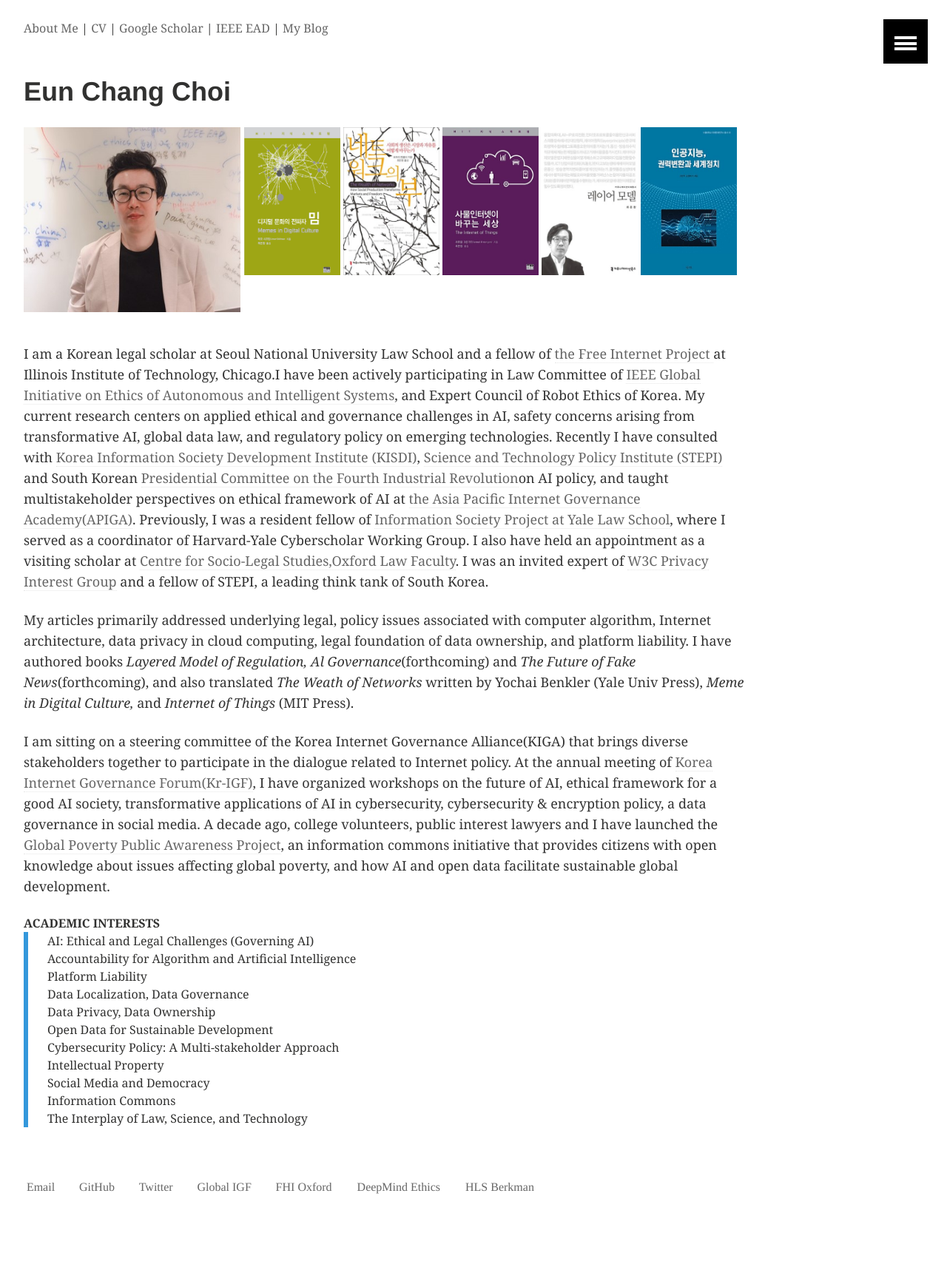
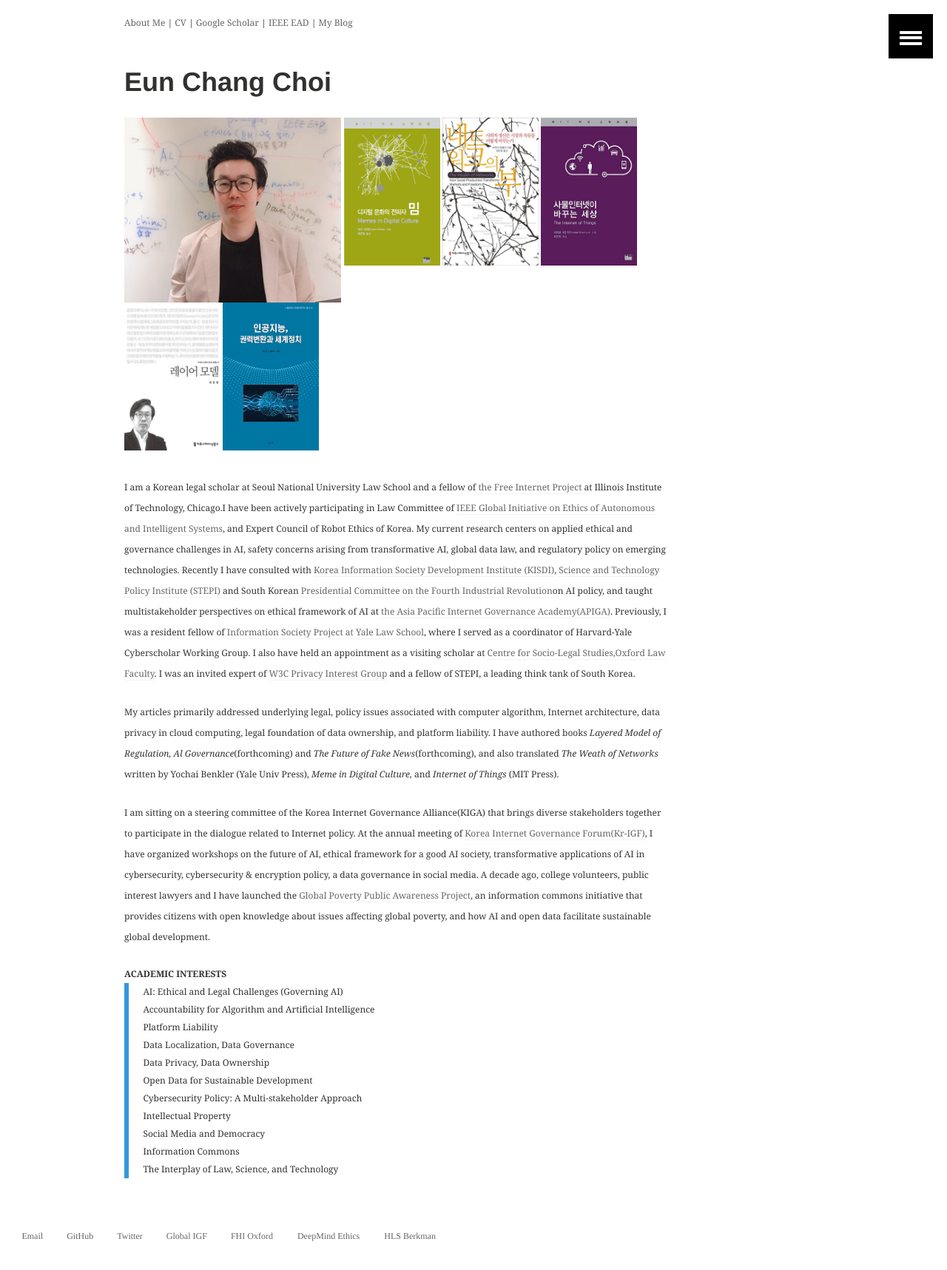
Before and after one commit to eunchangchoi/eunchangchoi.github.io, a Jekyll site: the page built from index.md, in a window 1280 px wide. Shown: the whole page at 74% size. Built offline with Jekyll 4.4.1, drawn with Linux system fonts in a browser that asks for light colours; before the commit the page ends 1651 px from its top, so only the background shows below that.

Commit message:
Update _base.scss

```diff
--- a/_sass/_base.scss
+++ b/_sass/_base.scss
@@ -9,15 +9,15 @@
 body {
 	font-family: $base-font;
 	color: $text-color;
-	@include font-size(16);
+	@include font-size(12);
 }
 
 p {
-	@include font-size(18,yes,28);
+	@include font-size(12,yes,28);
 }
 
 li {
-	@include font-size(16,12,24);
+	@include font-size(12,12,24);
 }
 
 /* Headings */
@@ -42,7 +42,7 @@
 	@include font-size(20);
 }
 h6 {
-	@include font-size(18);
+	@include font-size(12);
 }
 
 /* Underlined text */
@@ -83,7 +83,7 @@
     font-family: $base-font;
     font-weight: 700;
     font-style: normal;
-    @include font-size(18);
+    @include font-size(12);
   }
 }
 
@@ -96,7 +96,7 @@
 }
 p code,
 li code {
-	@include font-size(16,no);
+	@include font-size(12,no);
 	color: $text-color;
 	white-space: nowrap;
 	margin: 0 2px;
```
